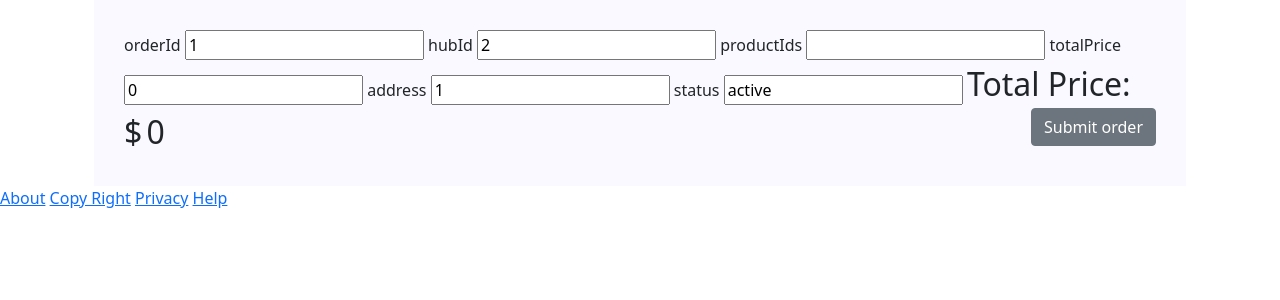
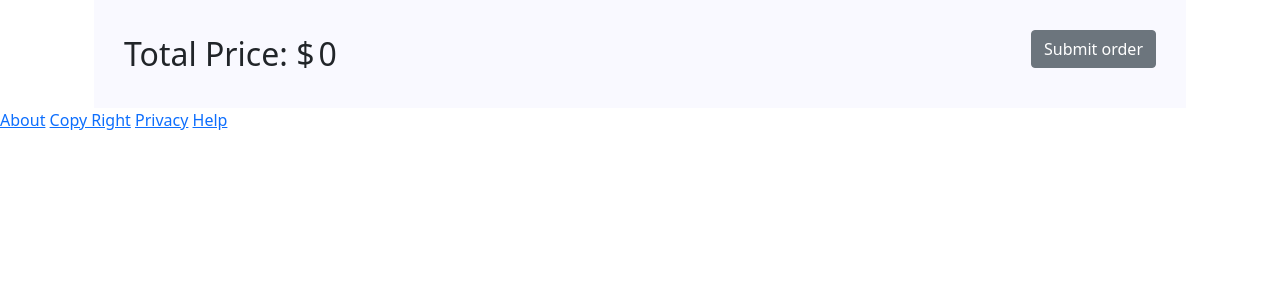
Before and after one commit to an6122003/COSC2430---FullStackWebApp, a PHP site: page /cart.php in a window 1280 px wide. Shown: the part 58-358 px from the top of the page. Run offline with PHP 8.4, Linux system fonts and the light colour scheme; the visitor is signed in with stand-in values (Sample User, id 1).

Commit message:
hid form

```diff
--- a/cart.php
+++ b/cart.php
@@ -73,12 +73,12 @@
                 <div class="background">
                     <form enctype='multipart/form-data' method='post' action='cart_add_order.php'>
 
-                        orderId <input type='number' id='orderId' name='orderId' value='<?php echo count(file("order.csv"))?>'>
-                        hubId <input type='number' id='hubId' name='hubId'>
-                        productIds <input type='text' id='productIds' name='productIds'>
-                        totalPrice <input type='text' id='totalPrice' name='totalPrice'>
-                        address <input type='text' id='address' name='address' value='<?php echo $_SESSION["cusAddress"]?>'>
-                        status <input type='text' id='status' name='status'>
+                        <input type='number' class='d-none' id='orderId' name='orderId' value='<?php echo count(file("order.csv"))?>'>
+                        <input type='number' class='d-none' id='hubId' name='hubId'>
+                        <input type='text' class='d-none' id='productIds' name='productIds'>
+                        <input type='text' class='d-none' id='totalPrice' name='totalPrice'>
+                        <input type='text' class='d-none' id='address' name='address' value='<?php echo $_SESSION["cusAddress"]?>'>
+                        <input type='text' class='d-none' id='status' name='status'>
 
                         <span class="fs-2">Total Price: $</span>
                         <span class="fs-2" id="priceField">0</span>
```
